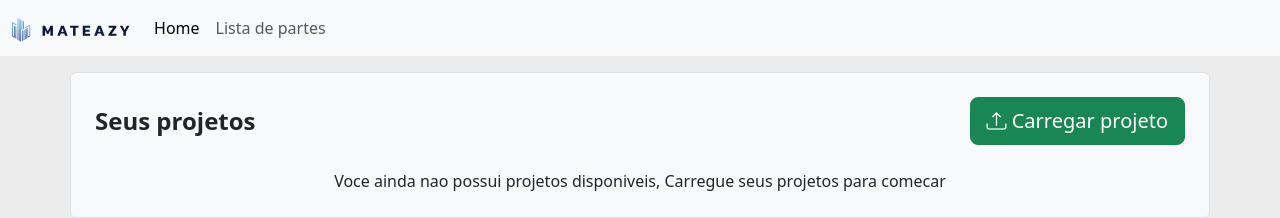
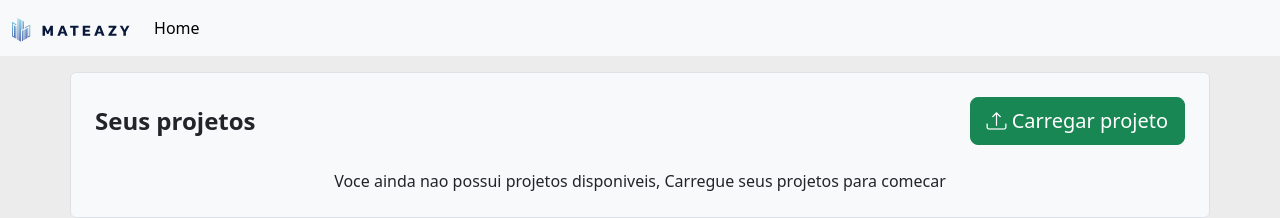
Before and after one commit to mateazy-proj/webui, an Angular app: page /home/project-list in a window 1280 px wide. Shown: the top 218 px of the page. Built offline with nearby package versions, Linux system fonts and the light colour scheme.

Commit message:
remopved button

```diff
--- a/src/app/pages/home/upload-project/upload-project.component.html
+++ b/src/app/pages/home/upload-project/upload-project.component.html
@@ -55,9 +55,6 @@
                 </label>
             </div>
         </div> -->
-        <div class="col d-flex justify-content-end">
-            <button class="btn btn-primary" type="submit">Salvar Dados</button>
-        </div>
     </div>
 
 </form>
--- a/src/app/shared/components/navbar/navbar.component.html
+++ b/src/app/shared/components/navbar/navbar.component.html
@@ -9,11 +9,11 @@
                     <!-- Step 4: Close the menu when a link is clicked. -->
                     <a class="nav-link" routerLink="/home/project-list" routerLinkActive="active">Home</a>
                 </li>
-                <li class="nav-item">
+                <!-- <li class="nav-item">
                     <a class="nav-link" [routerLink]="['product-list']" routerLinkActive="active-link"
                         [routerLinkActiveOptions]="{exact: true}">Lista de
                         partes</a>
-                </li>
+                </li> -->
             </ul>
         </div>
     </div>
```
